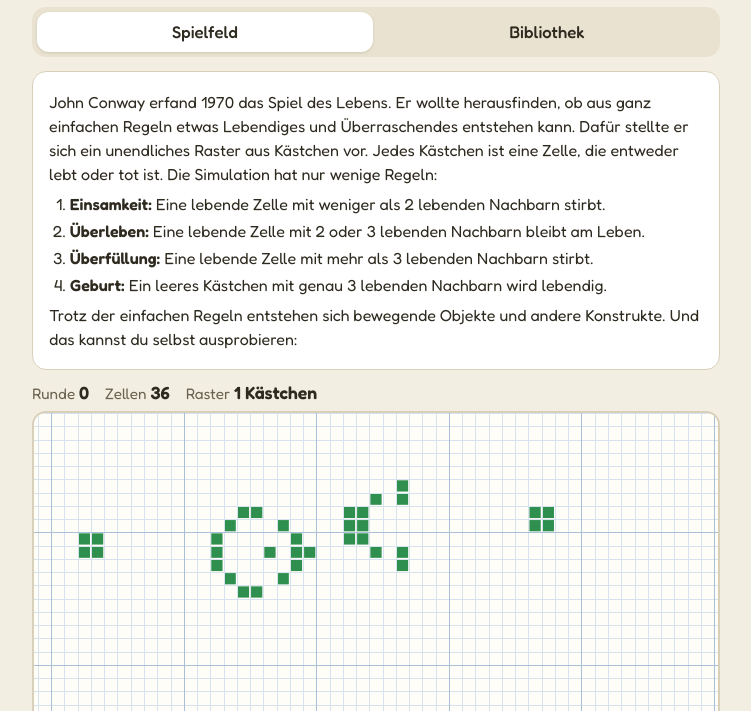
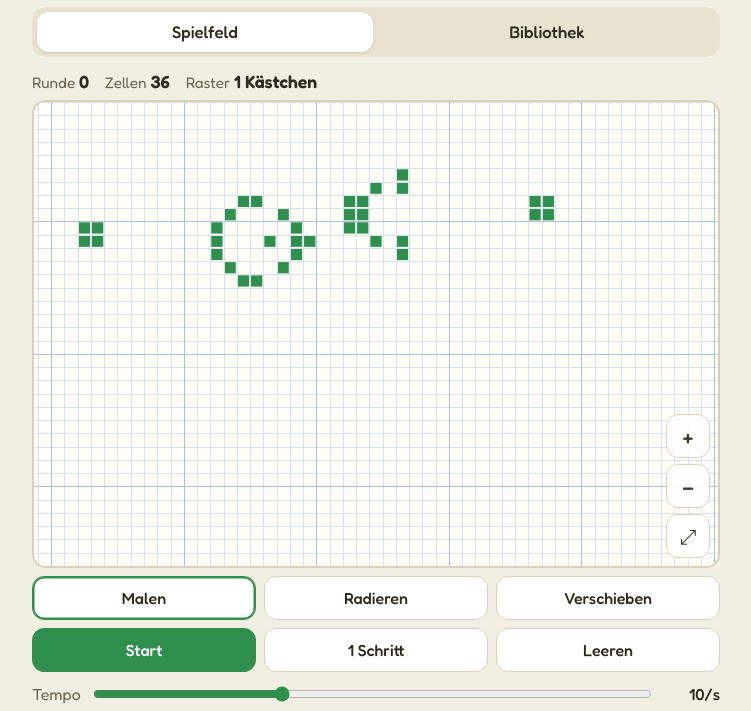
Before and after one commit to lieschenursula-boop/Das-Spiel-des-Lebens, a plain HTML site: page index.html in a window 1280 px wide. Shown: the part 56-767 px from the top of the page, without its empty margins (264-1015 px from the left). Drawn offline with Linux system fonts and the light colour scheme.

Commit message:
Erklärtext über dem Spielfeld entfernen
Co-Authored-By: Claude Opus 5.5 <noreply@anthropic.com>
Claude-Session: https://claude.ai/code/session_018EU2ABGiuP4y67CUC1epiE

```diff
--- a/index.html
+++ b/index.html
@@ -75,8 +75,6 @@ details.glossar p{margin:8px 0;line-height:1.5}
 .more{width:100%;margin-top:12px}
 .credit{color:var(--soft);font-size:.82rem;margin-top:18px;line-height:1.5}
 .credit a{color:inherit}
-.intro{background:var(--card);border:1.5px solid var(--line);border-radius:14px;padding:12px 16px;margin-bottom:12px;line-height:1.5}
-.intro p{margin:6px 0}.intro ol{margin:6px 0;padding-left:1.3em}.intro li{margin:3px 0}
 [hidden]{display:none!important}
 @media (prefers-reduced-motion:reduce){button:active{transform:none}}
 </style>
@@ -90,16 +88,6 @@ details.glossar p{margin:8px 0;line-height:1.5}
   </div>
 
   <section id="pEd">
-    <div class="intro">
-      <p>John Conway erfand 1970 das Spiel des Lebens. Er wollte herausfinden, ob aus ganz einfachen Regeln etwas Lebendiges und Überraschendes entstehen kann. Dafür stellte er sich ein unendliches Raster aus Kästchen vor. Jedes Kästchen ist eine Zelle, die entweder lebt oder tot ist. Die Simulation hat nur wenige Regeln:</p>
-      <ol>
-        <li><b>Einsamkeit:</b> Eine lebende Zelle mit weniger als 2 lebenden Nachbarn stirbt.</li>
-        <li><b>Überleben:</b> Eine lebende Zelle mit 2 oder 3 lebenden Nachbarn bleibt am Leben.</li>
-        <li><b>Überfüllung:</b> Eine lebende Zelle mit mehr als 3 lebenden Nachbarn stirbt.</li>
-        <li><b>Geburt:</b> Ein leeres Kästchen mit genau 3 lebenden Nachbarn wird lebendig.</li>
-      </ol>
-      <p>Trotz der einfachen Regeln entstehen sich bewegende Objekte und andere Konstrukte. Und das kannst du selbst ausprobieren:</p>
-    </div>
     <div class="stats">
       <span>Runde <b id="gen">0</b></span>
       <span>Zellen <b id="pop">0</b></span>
--- a/sw.js
+++ b/sw.js
@@ -1,4 +1,4 @@
-const CACHE='werkstatt-v1-07';
+const CACHE='werkstatt-v1-08';
 const FILES=['./','./index.html','./manifest.webmanifest','./icon-192.png','./icon-512.png'];
 self.addEventListener('install',e=>{e.waitUntil(caches.open(CACHE).then(c=>c.addAll(FILES)));self.skipWaiting()});
 self.addEventListener('activate',e=>{e.waitUntil(caches.keys().then(k=>Promise.all(k.filter(n=>n!==CACHE).map(n=>caches.delete(n)))));self.clients.claim()});
```
